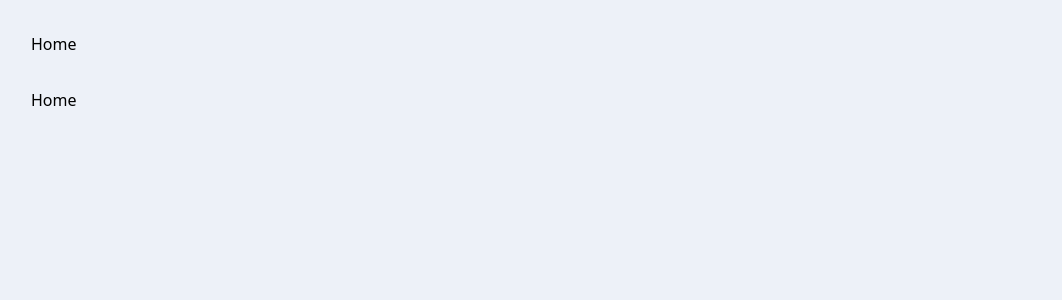
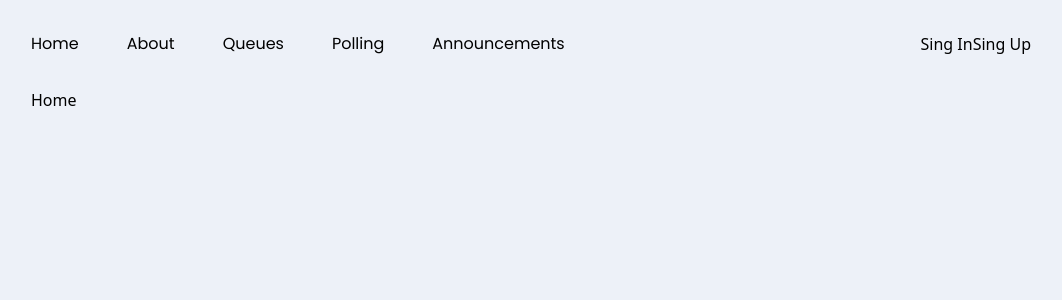
Before and after one commit to GEOFARL/lab-queue, a React (Vite) app in the folder frontend/: page / in a window 1280 px wide. Shown: the top 300 px of the page, without its empty margins (109-1171 px from the left). Built offline with nearby package versions, Linux system fonts and the light colour scheme.

Commit message:
Position main navlinks inside navbar

```diff
--- /dev/null
+++ b/frontend/src/components/Button.jsx
@@ -0,0 +1,5 @@
+const Button = ({ styles, children }) => {
+  return <button className={styles}>{children}</button>;
+};
+
+export default Button;
--- a/frontend/src/components/Navbar.jsx
+++ b/frontend/src/components/Navbar.jsx
@@ -1,13 +1,34 @@
 import { NavLink } from 'react-router-dom';
+import Button from './Button';
+
+const links = [
+  { title: 'Home', id: Math.random(), to: '/' },
+  { title: 'About', id: Math.random(), to: '/about' },
+  { title: 'Queues', id: Math.random(), to: '/queues' },
+  { title: 'Polling', id: Math.random(), to: '/polling' },
+  { title: 'Announcements', id: Math.random(), to: '/announcements' },
+];
 
 const Navbar = () => {
   return (
     <nav className="py-8 w-full flex justify-between items-center">
-      <ul className="list-none">
-        <li>
-          <NavLink to="/">Home</NavLink>
-        </li>
+      <ul className="list-none flex">
+        {links.map((link, index) => (
+          <li
+            key={link.id}
+            className={`${
+              index !== links.length - 1 ? 'mr-12' : 'mr-0'
+            } text-black font-poppins`}
+          >
+            <NavLink to={link.to}>{link.title}</NavLink>
+          </li>
+        ))}
       </ul>
+
+      <div className="flex">
+        <Button>Sing In</Button>
+        <Button>Sing Up</Button>
+      </div>
     </nav>
   );
 };
--- a/frontend/src/index.css
+++ b/frontend/src/index.css
@@ -1,4 +1,4 @@
-@import url('https://fonts.googleapis.com/css2?family=Lato:ital,wght@0,100;0,300;0,400;0,700;0,900;1,100;1,300;1,400;1,700;1,900&family=Open+Sans:ital,wght@0,300;0,400;0,500;0,600;0,700;0,800;1,300;1,400;1,500;1,600;1,700;1,800&display=swap');
+@import url('https://fonts.googleapis.com/css2?family=Lato:ital,wght@0,100;0,300;0,400;0,700;0,900;1,100;1,300;1,400;1,700;1,900&family=Poppins:ital,wght@0,100;0,200;0,300;0,400;0,500;0,600;0,700;0,800;0,900;1,100;1,200;1,300;1,400;1,500;1,600;1,700;1,800;1,900&display=swap');
 
 @tailwind base;
 @tailwind components;
--- a/frontend/tailwind.config.js
+++ b/frontend/tailwind.config.js
@@ -12,7 +12,7 @@ export default {
       fontFamily: {
         ...defaultTheme.fontFamily,
         lato: ['Lato', ...defaultTheme.fontFamily.sans],
-        opensans: 'Open-Sans',
+        poppins: ['Poppins', ...defaultTheme.fontFamily.sans],
         ...defaultTheme.fontFamily.sans,
       },
     },
```
